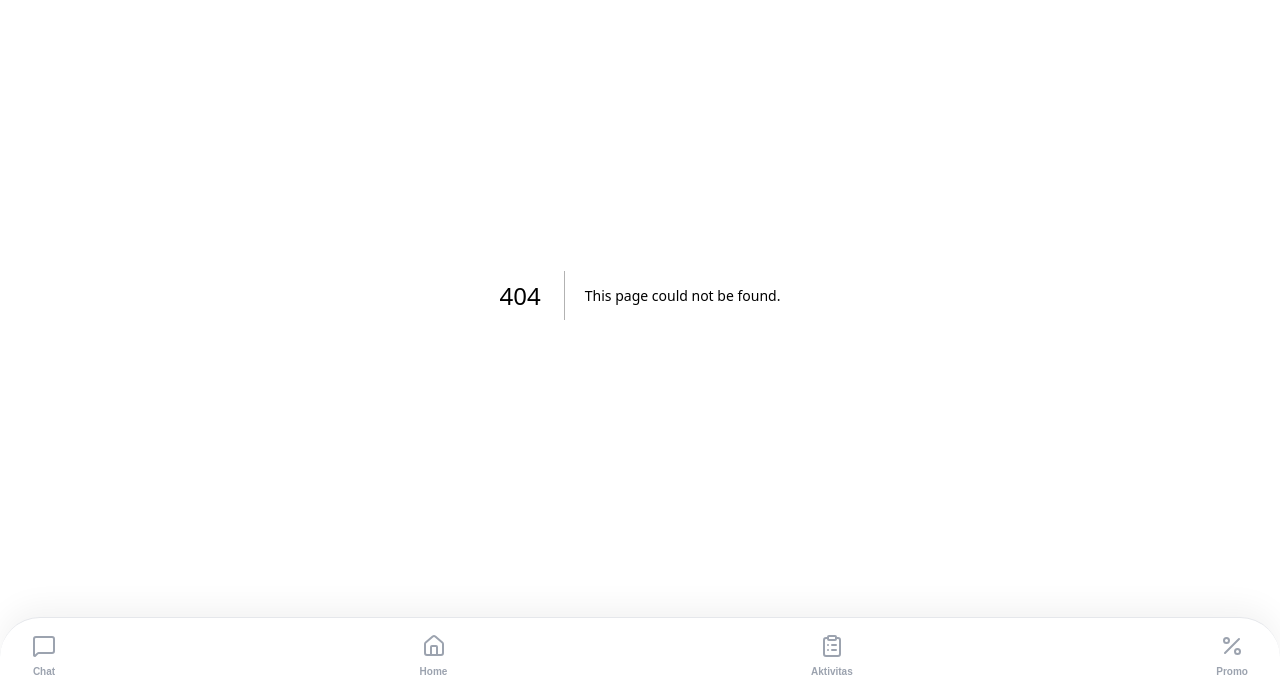
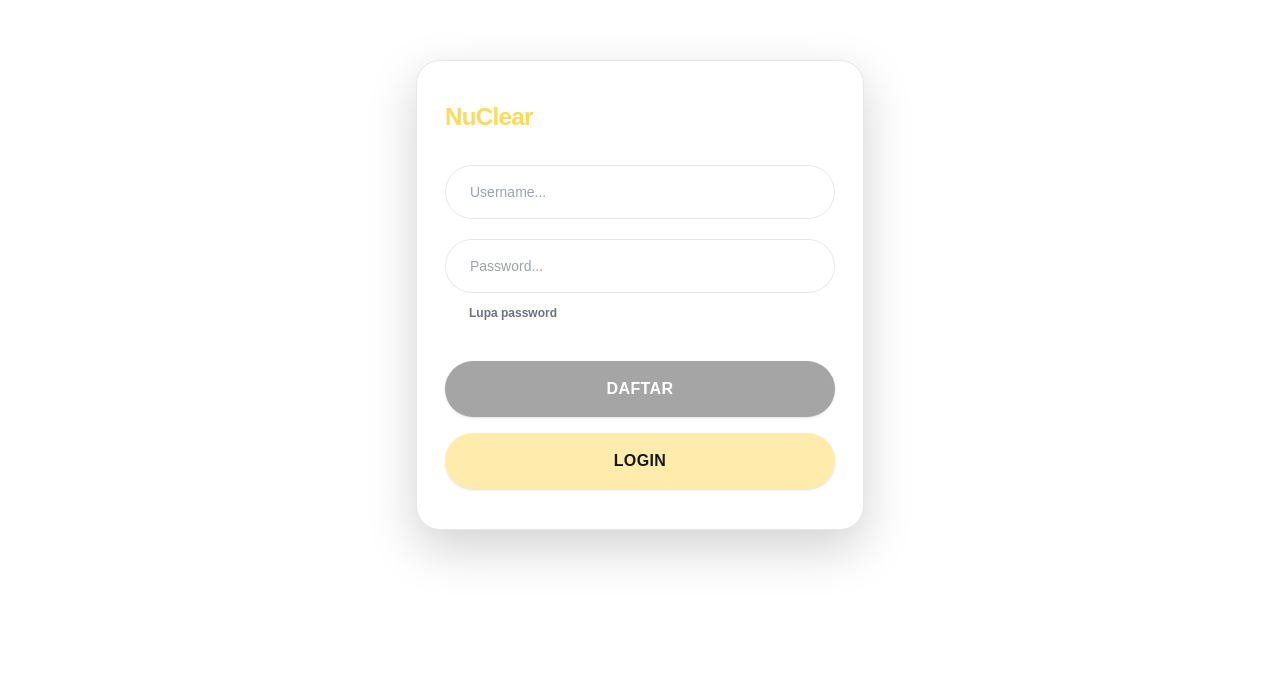
Before and after one commit to StevenQuo/nuclear-project, a Next.js app: page /login in a window 1280 px wide. Before the commit this address had no page. Shown: the part 105-800 px from the top of the page. Built offline with nearby package versions, Linux system fonts and the light colour scheme.

Commit message:
feat: add login page

```diff
--- a/app/components/BottomNav.tsx
+++ b/app/components/BottomNav.tsx
@@ -9,6 +9,7 @@ export default function BottomNav() {
   const shouldHide = pathname.startsWith('/chat/') && pathname !== '/chat';
   if (shouldHide) return null;
   if (pathname === '/register') return null;
+  if (pathname === '/login') return null;
   if (pathname.startsWith('/supplier-account')) return null;
   if (pathname === '/profile') return null;
 
--- a/app/components/HomeHeader.tsx
+++ b/app/components/HomeHeader.tsx
@@ -54,7 +54,7 @@ export default function HomeHeader() {
   const onLogout = () => {
     window.localStorage.removeItem('nuclear_user');
     window.dispatchEvent(new Event('nuclear-user-change'));
-    window.location.href = '/register';
+    window.location.href = '/login';
   };
 
   return (
--- /dev/null
+++ b/app/login/page.tsx
@@ -0,0 +1,126 @@
+'use client';
+
+import Link from 'next/link';
+import { useMemo, useState } from 'react';
+
+type LoginPayload = {
+  email: string;
+  password: string;
+};
+
+type LoginErrorResponse = {
+  message?: string;
+  errors?: Record<string, string[]>;
+};
+
+export default function LoginPage() {
+  const [payload, setPayload] = useState<LoginPayload>({ email: '', password: '' });
+  const [status, setStatus] = useState<'idle' | 'submitting' | 'error'>('idle');
+  const [message, setMessage] = useState('');
+
+  const isValid = useMemo(() => {
+    return payload.email.trim().length > 0 && payload.password.trim().length > 0;
+  }, [payload.email, payload.password]);
+
+  const onSubmit = async () => {
+    if (!isValid || status === 'submitting') return;
+    setStatus('submitting');
+    setMessage('');
+
+    const baseUrl = process.env.NEXT_PUBLIC_API_BASE_URL ?? 'http://127.0.0.1:8000';
+
+    try {
+      const res = await fetch(`${baseUrl}/api/auth/login`, {
+        method: 'POST',
+        headers: {
+          'Content-Type': 'application/json',
+          Accept: 'application/json',
+        },
+        body: JSON.stringify({
+          email: payload.email,
+          password: payload.password,
+        }),
+      });
+
+      if (!res.ok) {
+        const json = (await res.json().catch(() => null)) as LoginErrorResponse | null;
+        const firstError =
+          json?.message ??
+          (json?.errors ? Object.values(json.errors)?.flat()?.[0] : null) ??
+          `Login failed (${res.status})`;
+        throw new Error(firstError);
+      }
+
+      const json = (await res.json().catch(() => null)) as { data?: unknown } | null;
+      const user = (json?.data ?? null) as
+        | { id: number; name: string; email: string; phone?: string | null; address?: string | null }
+        | null;
+
+      if (user) {
+        window.localStorage.setItem('nuclear_user', JSON.stringify(user));
+        window.dispatchEvent(new Event('nuclear-user-change'));
+      }
+
+      window.location.href = '/';
+    } catch (e) {
+      setStatus('error');
+      setMessage(e instanceof Error ? e.message : 'Terjadi kesalahan.');
+    } finally {
+      setStatus((prev) => (prev === 'submitting' ? 'idle' : prev));
+    }
+  };
+
+  return (
+    <div className="min-h-screen bg-background flex items-center justify-center px-6 py-12">
+      <div className="w-full max-w-md bg-surface rounded-3xl shadow-[0_18px_50px_rgba(0,0,0,0.18)] border border-border px-7 pt-10 pb-10">
+        <div className="flex items-center gap-3">
+          <div className="text-2xl font-black tracking-tight text-primary">NuClear</div>
+        </div>
+
+        <div className="mt-8 flex flex-col gap-5">
+          <input
+            value={payload.email}
+            onChange={(e) => setPayload((p) => ({ ...p, email: e.target.value }))}
+            placeholder="Username..."
+            className="w-full bg-background border border-border rounded-full px-6 py-4 text-sm text-foreground placeholder:text-muted-2 focus:outline-none focus:ring-2 focus:ring-primary/40"
+          />
+          <input
+            value={payload.password}
+            onChange={(e) => setPayload((p) => ({ ...p, password: e.target.value }))}
+            placeholder="Password..."
+            type="password"
+            className="w-full bg-background border border-border rounded-full px-6 py-4 text-sm text-foreground placeholder:text-muted-2 focus:outline-none focus:ring-2 focus:ring-primary/40"
+          />
+
+          <Link href="#" className="text-xs text-muted font-semibold ml-6 -mt-2">
+            Lupa password
+          </Link>
+        </div>
+
+        {message ? <div className="mt-4 text-sm text-red-500">{message}</div> : null}
+
+        <div className="mt-10 flex flex-col gap-4">
+          <Link
+            href="/register"
+            className="w-full rounded-full py-4 text-base font-extrabold tracking-wide shadow-sm bg-[#A5A5A5] hover:bg-[#8F8F8F] text-white text-center"
+          >
+            DAFTAR
+          </Link>
+
+          <button
+            type="button"
+            onClick={onSubmit}
+            disabled={!isValid || status === 'submitting'}
+            className={`w-full rounded-full py-4 text-base font-extrabold tracking-wide shadow-sm transition-colors ${
+              !isValid || status === 'submitting'
+                ? 'bg-primary/50 text-primary-foreground cursor-not-allowed'
+                : 'bg-primary text-primary-foreground'
+            }`}
+          >
+            LOGIN
+          </button>
+        </div>
+      </div>
+    </div>
+  );
+}
--- a/app/profile/page.tsx
+++ b/app/profile/page.tsx
@@ -140,7 +140,7 @@ export default function ProfilePage() {
             type="button"
             onClick={() => {
               window.localStorage.removeItem('nuclear_user');
-              window.location.href = '/register';
+              window.location.href = '/login';
             }}
             className="w-full rounded-full py-4 bg-surface-2 text-foreground font-bold border border-border"
           >
```
